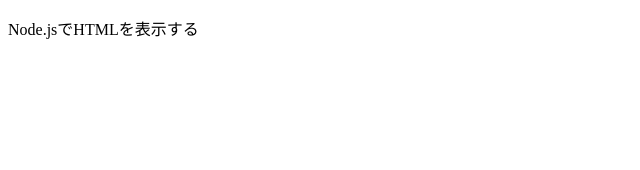
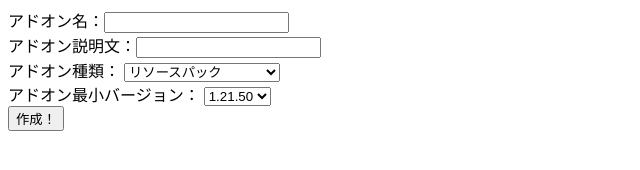
Before and after one commit to tuitta-mindayo/chatServer, a plain HTML site: page index.html in a window 1280 px wide. Shown: the whole page, without its empty margins (0-640 px from the left). Drawn offline with Linux system fonts and the light colour scheme.

Commit message:
Update index.html

```diff
--- a/index.html
+++ b/index.html
@@ -1,12 +1,43 @@
 <!DOCTYPE html>
-<html lang="en">
-    <head>
-       <meta charset="UTF-8" />
-       <meta http-equiv="X-UA-Compatible" content="IE=edge" />
-       <meta name="viewport" content="width=device-width, initial-scale=1.0" />
-       <title>Node.js HTML表示</title>
-   </head>
-    <body>
-        <p>Node.jsでHTMLを表示する</p>
-    </body>
+<html>
+
+<head>
+  <meta charset="utf-8">
+  <meta name="viewport" content="width=device-width, initial-scale=1.0">
+  <title>Manifest_Gen</title>
+</head>
+
+<body>
+  <div class="buttonArea">
+    アドオン名：<input type="text" id="name"><br />
+    アドオン説明文：<input type="text" id="description"><br />
+    <form id="addonType">
+      アドオン種類：
+      <select name="select"><br />
+        <option value="resources">リソースパック</option>
+        <option value="data">ビヘイビアパック</option>
+        <option value="script">スクリプト</option>
+        <option value="world_template">ワールドテンプレート</option>
+      </select><br />
+    </form>
+    <form id="minVersion">
+      アドオン最小バージョン：
+      <select name="select"><br />
+        <option value="1.21.50">1.21.50</option>
+        <option value="1.21.0">1.21.0</option>
+        <option value="1.20.50">1.20.50</option>
+        <option value="1.20.0">1.20.0</option>
+        <option value="1.19.50">1.19.50</option>
+        <option value="1.19.0">1.19.0</option>
+        <option value="1.18.50">1.18.50</option>
+        <option value="1.18.0">1.18.0</option>
+        <option value="1.17.50">1.17.50</option>
+        <option value="1.17.0">1.17.0</option>
+        <option value="1.16.50">1.16.50</option>
+      </select><br />
+    </form>
+    <button type="button" id="make">作成！</button><br />
+  </div>
+</body>
+
 </html>
```
